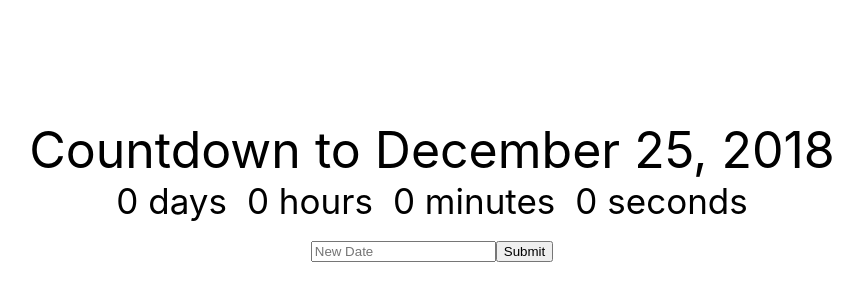
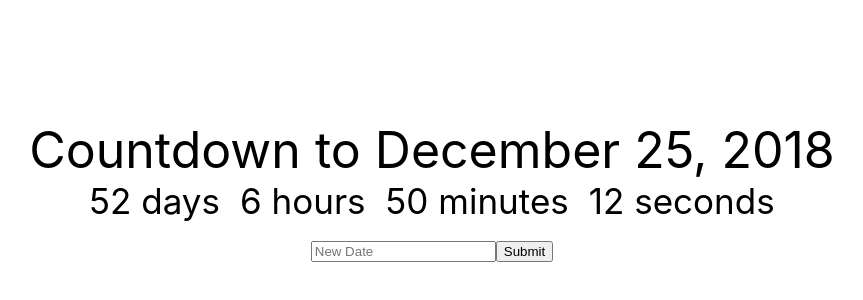
Before and after one commit to dynamicbalaji/countdown-champ, a React (Create React App) app: page / in a window 1280 px wide. Shown: the part 136-436 px from the top of the page, without its empty margins (208-1071 px from the left). Built offline with nearby package versions, Linux system fonts and the light colour scheme.

Commit message:
Calculating time until & invoking it using componentWillMount

```diff
--- a/src/Clock.js
+++ b/src/Clock.js
@@ -10,6 +10,21 @@
             minutes: 0,
             seconds: 0
         }
+    }
+
+    componentWillMount(){
+        this.getTimeUntil(this.props.deadline);
+    }
+
+    getTimeUntil(deadline){
+        const timeRem = Date.parse(deadline) - Date.parse(new Date());
+
+        const seconds = Math.floor((timeRem/1000) % 60);
+        const minutes = Math.floor((timeRem/1000/60) % 60);
+        const hours = Math.floor((timeRem/(1000*60*60)) % 24);
+        const days = Math.floor(timeRem/(1000*60*60*24));
+
+        this.setState({days, hours, minutes, seconds});
     }
 
     render(){
```
